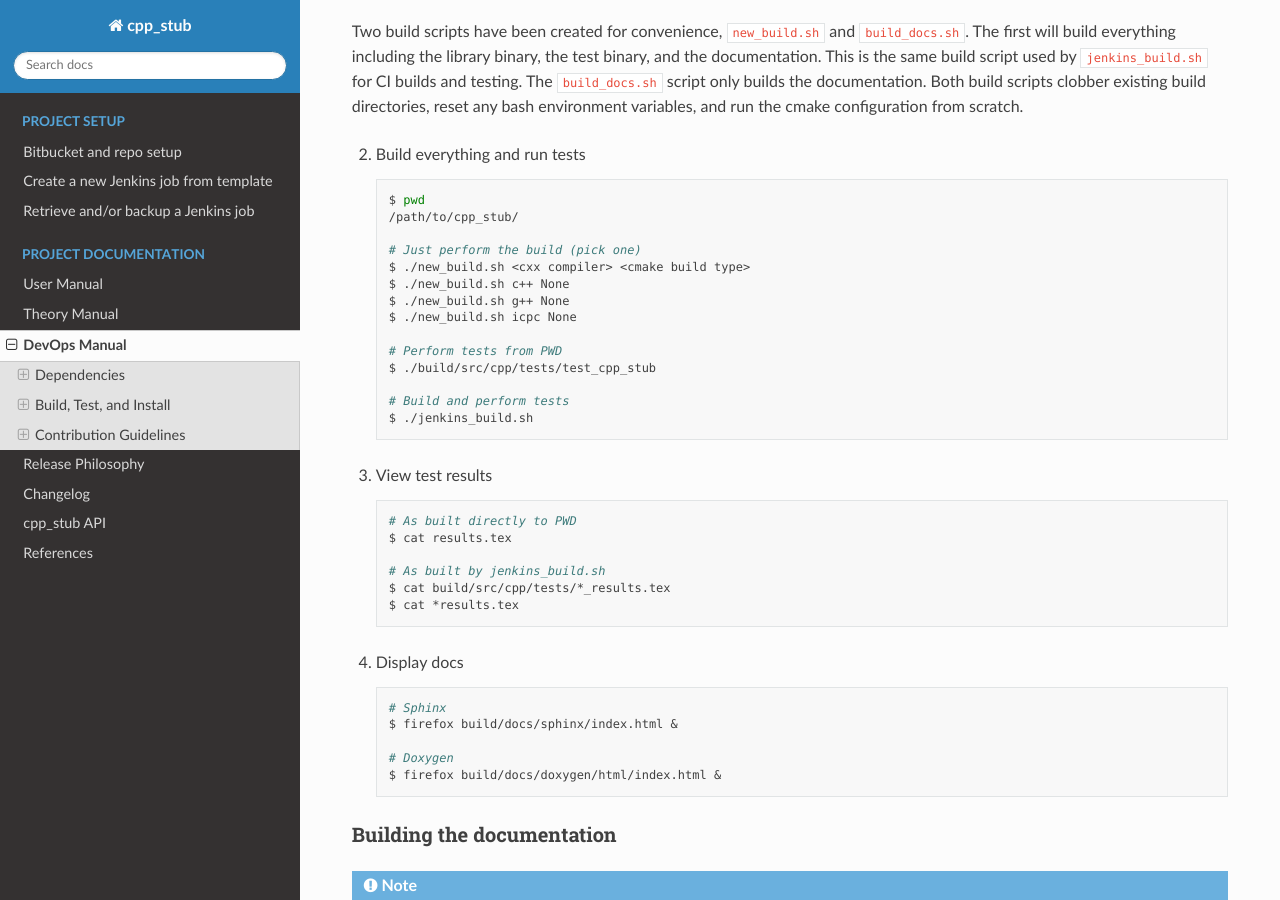
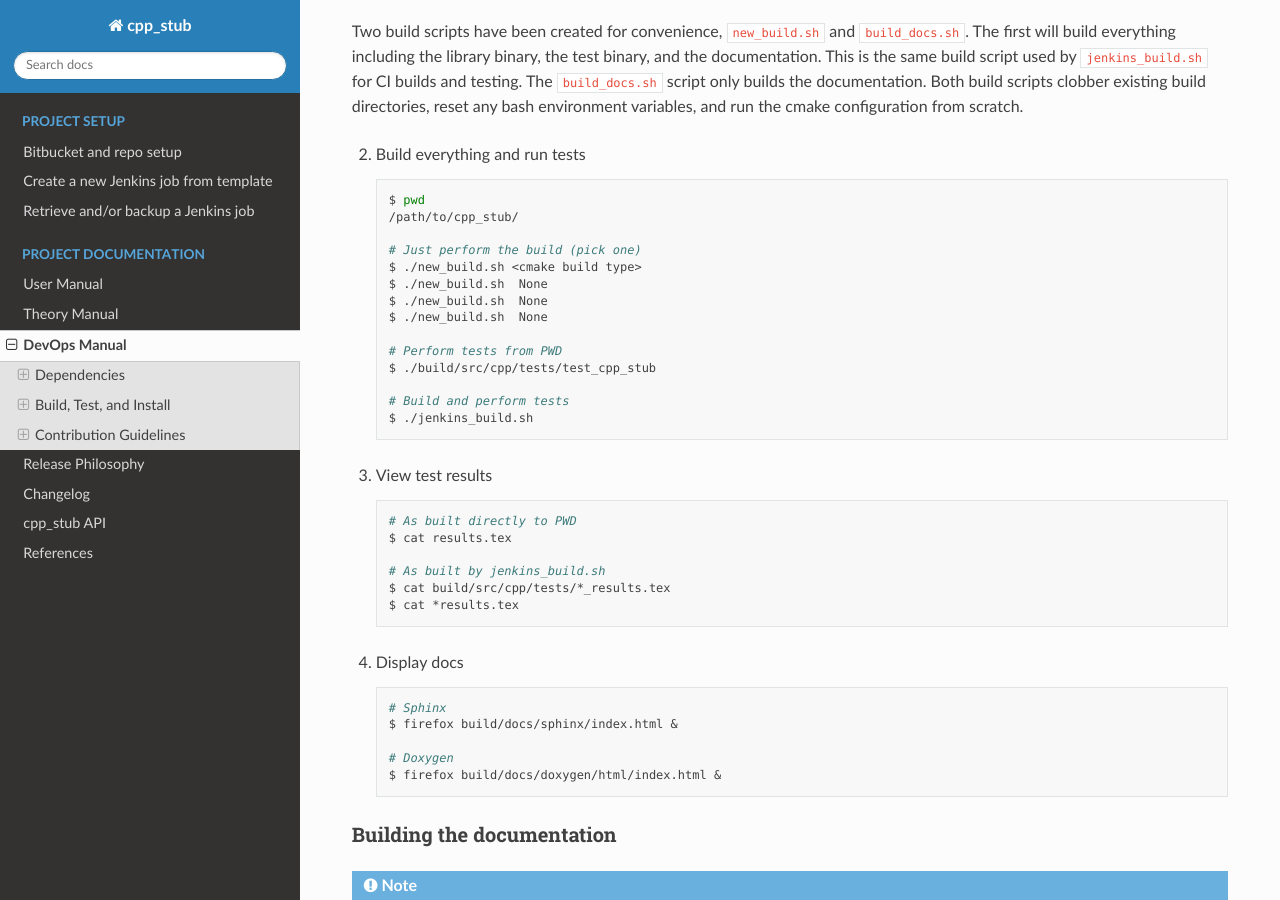
Before and after one commit to lanl/tardigrade-asp, a Sphinx documentation site: the page built from docs/devops.rst, in a window 1280 px wide and 900 px high, scrolled down 4113 px. Built offline with Sphinx 7.4.7 and the Read the Docs theme 2.0.0, drawn with Linux system fonts in a browser that asks for light colours.

Commit message:
DOC: update use of build script doc

```diff
--- a/docs/build.txt
+++ b/docs/build.txt
@@ -140,10 +140,10 @@ configuration from scratch.
       /path/to/cpp_stub/
 
       # Just perform the build (pick one)
-      $ ./new_build.sh <cxx compiler> <cmake build type>
-      $ ./new_build.sh c++ None
-      $ ./new_build.sh g++ None
-      $ ./new_build.sh icpc None
+      $ ./new_build.sh <cmake build type>
+      $ ./new_build.sh  None
+      $ ./new_build.sh  None
+      $ ./new_build.sh  None
 
       # Perform tests from PWD
       $ ./build/src/cpp/tests/test_cpp_stub
```
Also changed, not shown: README.md (+4 -4 lines).
